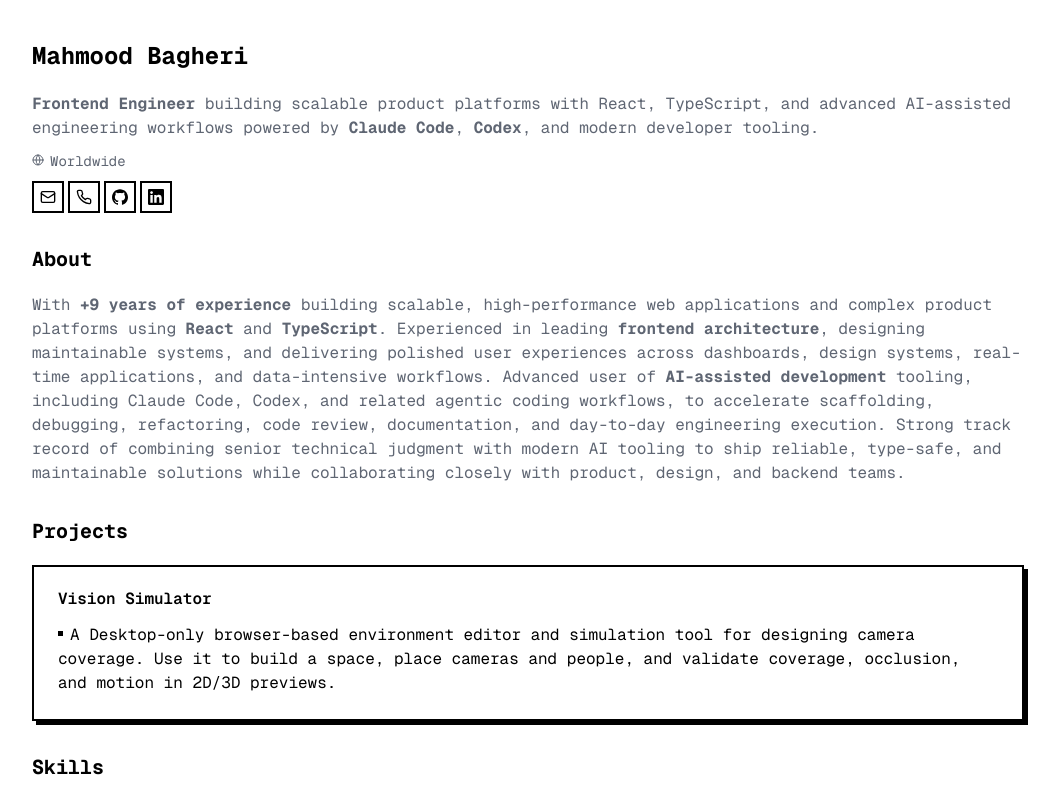
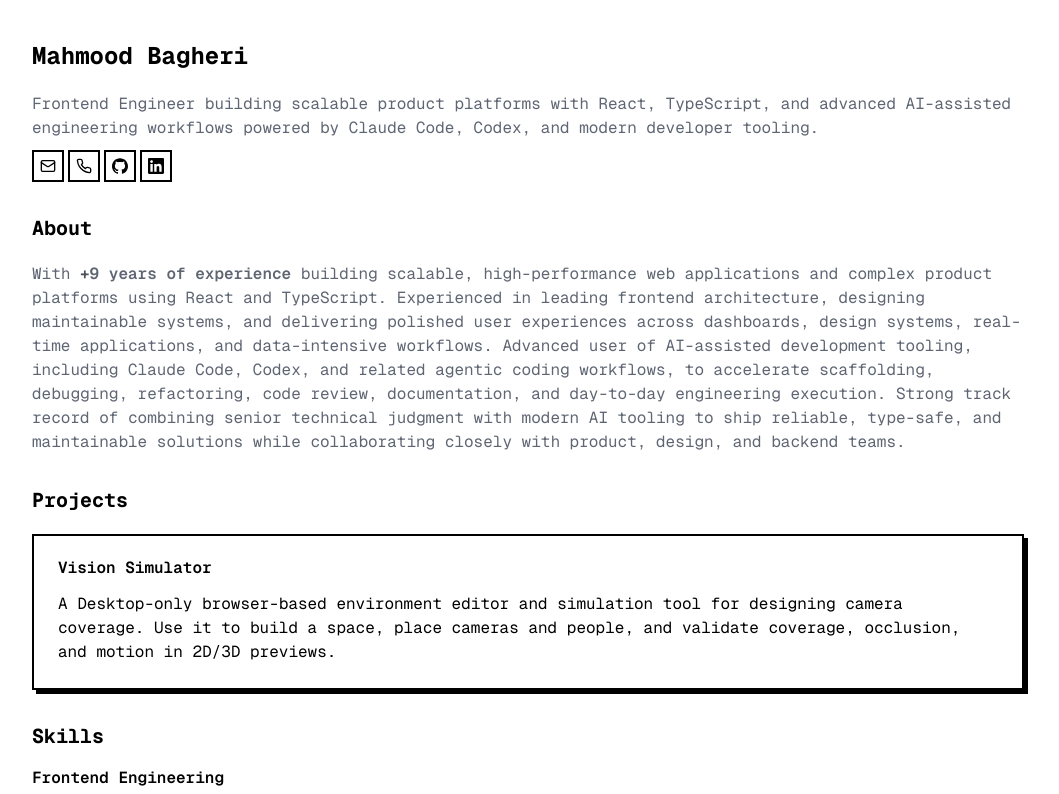
Before and after one commit to createdbymahmood/cv, a Next.js app: page / in a window 1280 px wide. Shown: the top 794 px of the page, without its empty margins (112-1171 px from the left). Built offline with nearby package versions, Linux system fonts and the light colour scheme.

Commit message:
chore: more of cleanups

```diff
--- a/content/resume/profile.md
+++ b/content/resume/profile.md
@@ -1,8 +1,6 @@
 ---
 name: Mahmood Bagheri
 initials: MB
-location: Worldwide
-locationLink: https://www.google.com
 avatarUrl: https://avatars.githubusercontent.com/u/40164360?v=4
 contact:
   email: createdbymahmood@gmail.com
@@ -23,11 +21,11 @@
 
 ## About
 
-**Frontend Engineer** building scalable product platforms with React, TypeScript, and advanced AI-assisted engineering workflows powered by **Claude Code**, **Codex**, and modern developer tooling.
+Frontend Engineer building scalable product platforms with React, TypeScript, and advanced AI-assisted engineering workflows powered by Claude Code, Codex, and modern developer tooling.
 
 ## Summary
 
-With **+9 years of experience** building scalable, high-performance web applications and complex product platforms using **React** and **TypeScript**. Experienced in leading **frontend architecture**, designing maintainable systems, and delivering polished user experiences across dashboards, design systems, real-time applications, and data-intensive workflows. Advanced user of **AI-assisted development** tooling, including Claude Code, Codex, and related agentic coding workflows, to accelerate scaffolding, debugging, refactoring, code review, documentation, and day-to-day engineering execution. Strong track record of combining senior technical judgment with modern AI tooling to ship reliable, type-safe, and maintainable solutions while collaborating closely with product, design, and backend teams.
+With **+9 years of experience** building scalable, high-performance web applications and complex product platforms using React and TypeScript. Experienced in leading frontend architecture, designing maintainable systems, and delivering polished user experiences across dashboards, design systems, real-time applications, and data-intensive workflows. Advanced user of AI-assisted development tooling, including Claude Code, Codex, and related agentic coding workflows, to accelerate scaffolding, debugging, refactoring, code review, documentation, and day-to-day engineering execution. Strong track record of combining senior technical judgment with modern AI tooling to ship reliable, type-safe, and maintainable solutions while collaborating closely with product, design, and backend teams.
 
 ## Skills
 
--- a/package.json
+++ b/package.json
@@ -13,6 +13,7 @@
     "@radix-ui/react-slot": "1.0.2",
     "class-variance-authority": "0.7.0",
     "clsx": "2.0.0",
+    "framer-motion": "^12.38.0",
     "gray-matter": "^4.0.3",
     "lucide-react": "0.300.0",
     "next": "15.5.9",
--- a/src/app/page.tsx
+++ b/src/app/page.tsx
@@ -1,5 +1,4 @@
-// Keep this commented import for quick avatar restoration later. Do not remove.
-// import { Avatar, AvatarFallback, AvatarImage } from "@/components/ui/avatar";
+import { TextShimmer } from "@/components/ui/text-shimmer";
 import { Card, CardHeader, CardContent } from "@/components/ui/card";
 import { Badge } from "@/components/ui/badge";
 import {
@@ -32,22 +31,11 @@
         <div className="flex items-center justify-between">
           <div className="flex-1 space-y-1.5">
             <h1 className="mb-5 text-2xl font-bold">{resumeData.name}</h1>
+
             <ResumeInlineMarkdown
               className="text-pretty font-mono text-base text-muted-foreground"
               markdown={resumeData.aboutMarkdown}
             />
-            <p className="items-center text-pretty font-mono text-sm text-muted-foreground">
-              <Href
-                className="mt-2 inline-flex gap-x-1.5 align-baseline leading-none hover:underline print:hidden"
-                href={resumeData.locationLink}
-              >
-                <GlobeIcon className="size-3" />
-                {resumeData.location}
-              </Href>
-              <span className="mt-2 hidden leading-none print:inline">
-                {resumeData.location}
-              </span>
-            </p>
             <div className="flex gap-x-1 pt-1 font-mono text-base text-muted-foreground print:hidden">
               {resumeData.contact.email ? (
                 <Button className="size-8" size="icon" asChild>
@@ -135,6 +123,7 @@
                   <CardContent className="mt-2 text-base">
                     <ResumeListMarkdown
                       markdown={project.descriptionMarkdown}
+                      disableBullet
                     />
                   </CardContent>
                 </Card>
--- a/src/components/resume-markdown.tsx
+++ b/src/components/resume-markdown.tsx
@@ -1,20 +1,29 @@
 import ReactMarkdown, { type Components } from "react-markdown";
+import { TextShimmer } from "@/components/ui/text-shimmer";
 
 import { cn } from "@/lib/utils";
 
 const inlineMarkdownComponents: Components = {
   p: ({ children }) => <>{children}</>,
+  strong: ({ children }) => (
+    <TextShimmer as="span" className="font-semibold">
+      {String(children)}
+    </TextShimmer>
+  ),
 };
 
 const listMarkdownComponents: Components = {
   p: ({ children }) => <>{children}</>,
+  strong: ({ children }) => (
+    <TextShimmer as="span">{String(children)}</TextShimmer>
+  ),
   ul: ({ children }) => (
-    <ul className="flex list-inside list-disc flex-col gap-1.5 print:block print:list-outside print:pl-5">
+    <ul className="flex list-inside flex-col gap-1.5 print:block print:list-outside print:pl-5">
       {children}
     </ul>
   ),
   li: ({ children }) => (
-    <li className="relative m-0 list-none indent-3 before:absolute before:left-0 before:top-[8px] before:block before:size-[5px] before:bg-black print:list-item print:list-disc print:indent-0 print:before:hidden">
+    <li className="relative m-0 indent-3 before:absolute before:left-0 before:top-[8px] before:block before:size-[5px] before:bg-black print:list-item print:indent-0 print:before:hidden">
       {children}
     </li>
   ),
@@ -31,15 +40,39 @@
 }: ResumeInlineMarkdownProps) {
   return (
     <p className={cn(className)}>
-      <ReactMarkdown components={inlineMarkdownComponents}>{markdown}</ReactMarkdown>
+      <ReactMarkdown components={inlineMarkdownComponents}>
+        {markdown}
+      </ReactMarkdown>
     </p>
   );
 }
 
 interface ResumeListMarkdownProps {
   markdown: string;
+  disableBullet?: boolean;
 }
 
-export function ResumeListMarkdown({ markdown }: ResumeListMarkdownProps) {
-  return <ReactMarkdown components={listMarkdownComponents}>{markdown}</ReactMarkdown>;
+export function ResumeListMarkdown({
+  markdown,
+  disableBullet,
+}: ResumeListMarkdownProps) {
+  return (
+    <ReactMarkdown
+      components={{
+        ...listMarkdownComponents,
+        li: ({ children }) => (
+          <li
+            className={cn("relative m-0 print:list-item print:indent-0", {
+              "indent-3 before:absolute before:left-0 before:top-[8px] before:block before:size-[5px] before:bg-black":
+                !disableBullet,
+            })}
+          >
+            {children}
+          </li>
+        ),
+      }}
+    >
+      {markdown}
+    </ReactMarkdown>
+  );
 }
--- /dev/null
+++ b/src/components/ui/text-shimmer.tsx
@@ -0,0 +1,60 @@
+"use client";
+
+import { cn } from "@/lib/utils";
+import { motion } from "framer-motion";
+import { useMemo } from "react";
+
+interface TextShimmerProps {
+  children: string;
+  as?: React.ElementType;
+  className?: string;
+  duration?: number;
+  spread?: number;
+  maxSpread?: number;
+  minSpread?: number;
+}
+
+export function TextShimmer({
+  children,
+  as: Component = "p",
+  className,
+  duration = 2,
+  spread = 2,
+  maxSpread = 120,
+  minSpread = 16,
+}: TextShimmerProps) {
+  const MotionComponent = motion(Component as keyof JSX.IntrinsicElements);
+
+  const dynamicSpread = useMemo(() => {
+    const candidateSpread = children.length * spread;
+    return Math.min(Math.max(candidateSpread, minSpread), maxSpread);
+  }, [children, maxSpread, minSpread, spread]);
+
+  return (
+    <MotionComponent
+      className={cn(
+        "relative inline-block bg-[length:250%_100%,auto] bg-clip-text",
+        "text-transparent [--base-color:#5f6673] [--base-gradient-color:#000]",
+        "[--bg:linear-gradient(90deg,#0000_calc(50%-var(--spread)),var(--base-gradient-color),#0000_calc(50%+var(--spread)))] [background-repeat:no-repeat,padding-box]",
+        "dark:[--base-color:#71717a] dark:[--base-gradient-color:#ffffff] dark:[--bg:linear-gradient(90deg,#0000_calc(50%-var(--spread)),var(--base-gradient-color),#0000_calc(50%+var(--spread)))]",
+        className,
+      )}
+      initial={{ backgroundPosition: "100% center" }}
+      animate={{ backgroundPosition: "0% center" }}
+      transition={{
+        repeat: Infinity,
+        duration,
+        ease: "linear",
+        repeatDelay: 1,
+      }}
+      style={
+        {
+          "--spread": `${dynamicSpread}px`,
+          backgroundImage: `var(--bg), linear-gradient(var(--base-color), var(--base-color))`,
+        } as React.CSSProperties
+      }
+    >
+      {children}
+    </MotionComponent>
+  );
+}
--- a/src/lib/resume-content.ts
+++ b/src/lib/resume-content.ts
@@ -254,8 +254,6 @@
   return {
     name: expectString(data.name, "name"),
     initials: expectString(data.initials, "initials"),
-    location: expectString(data.location, "location"),
-    locationLink: expectString(data.locationLink, "locationLink"),
     about: stripMarkdown(aboutMarkdown),
     aboutMarkdown,
     summary: stripMarkdown(summaryMarkdown),
```
Also changed, not shown: 1 other file (tests, documents, lock files or other folders).
